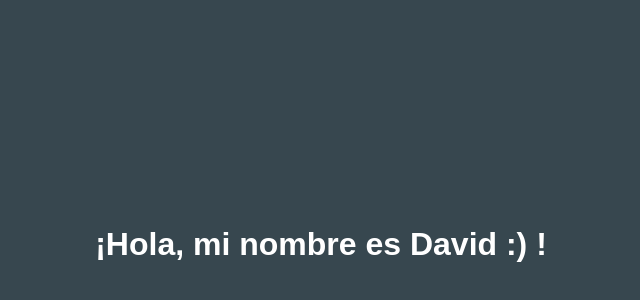
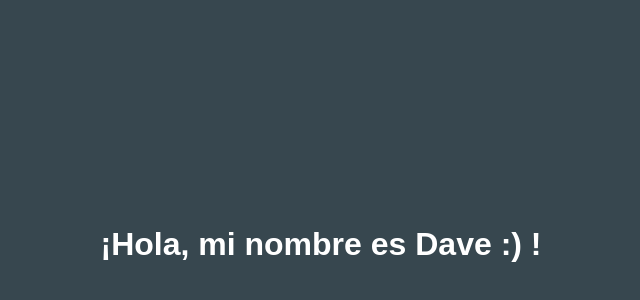
Before and after one commit to diaztunjano/diaztunjano.github.io, a plain HTML site: page index.html in a window 1280 px wide. Shown: the part 156-456 px from the top of the page, without its empty margins (319-959 px from the left). Drawn offline with Linux system fonts and the light colour scheme.

Commit message:
initial commit 2

```diff
--- a/index.html
+++ b/index.html
@@ -21,6 +21,6 @@
     }
   </style>
   <body>
-    <h1>¡Hola, mi nombre es David :) !</h1>
+    <h1>¡Hola, mi nombre es Dave :) !</h1>
   </body>
 </html>
```
